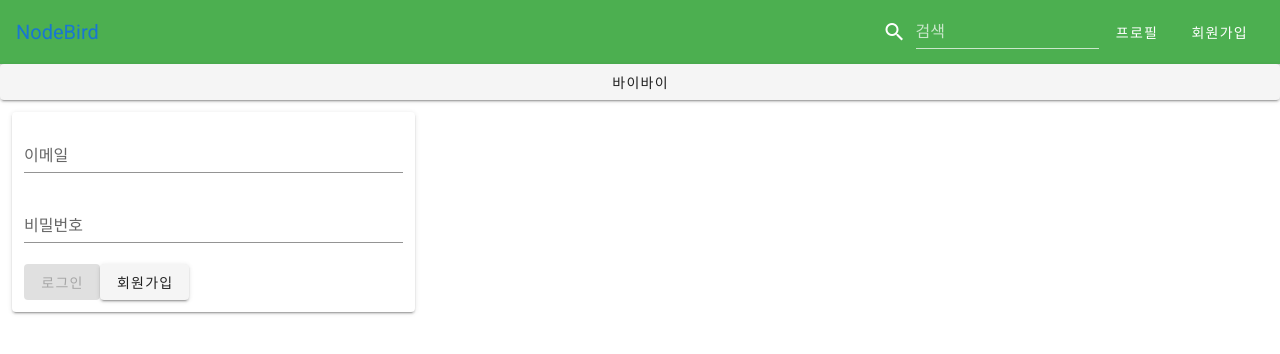
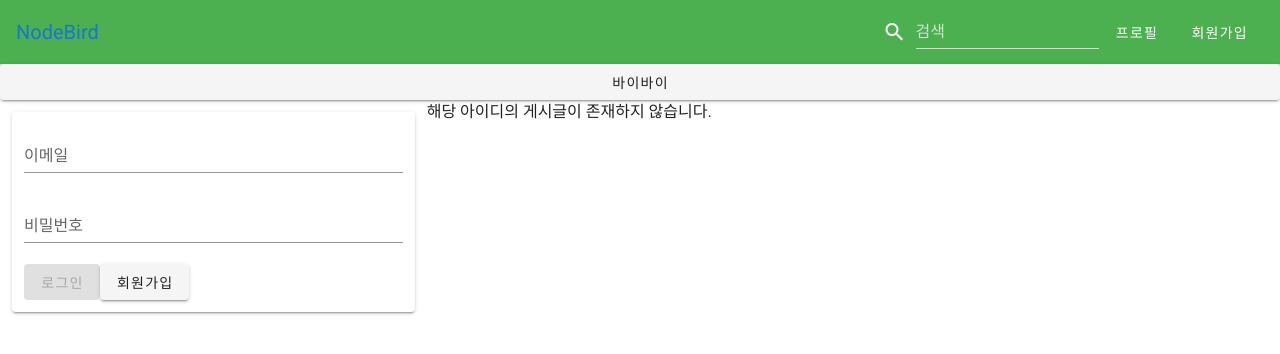
Before and after one commit to qnrjs42/vue_nodebird, a Nuxt app in the folder ch2/front/: page /post/1 in a window 1280 px wide. Shown: the top 354 px of the page. Built offline with nearby package versions, Linux system fonts and the light colour scheme.

Commit message:
동적 라우팅 기능 추가

```diff
--- a/ch2/front/components/PostCard.vue
+++ b/ch2/front/components/PostCard.vue
@@ -5,7 +5,7 @@
       <v-card-text>
         <div>
           <h3>{{post.User.nickname}}</h3>
-          <div>{{post.content}}</div>
+          <nuxt-link :to="'/post/' + post.id">{{post.content}}</nuxt-link>
         </div>
       </v-card-text>
       <v-card-actions>
--- /dev/null
+++ b/ch2/front/pages/post/_id/index.vue
@@ -0,0 +1,28 @@
+<template>
+  <v-container v-if="post">
+    <post-card :post="post" />
+  </v-container>
+  <div v-else>
+    해당 아이디의 게시글이 존재하지 않습니다.
+  </div>
+</template>
+
+
+<script>
+/*
+  pages/post/_id.vue는 URL에 'post'만 입력해도 매칭이 되는 문제가 있고(메인 페이지가 아니라 해당 게시글을 지목)
+  pages/post/_id/index.vue는 URL에 'post'만 입력하면 메인페이지가 나온다
+*/
+  import PostCard from '~/components/PostCard';
+  export default {
+    components: {
+      PostCard,
+    },
+
+    computed: {
+      post() {
+        return this.$store.state.posts.mainPosts.find(v => v.id === parseInt(this.$route.params.id, 10));
+      }
+    }
+  }
+</script>
```
